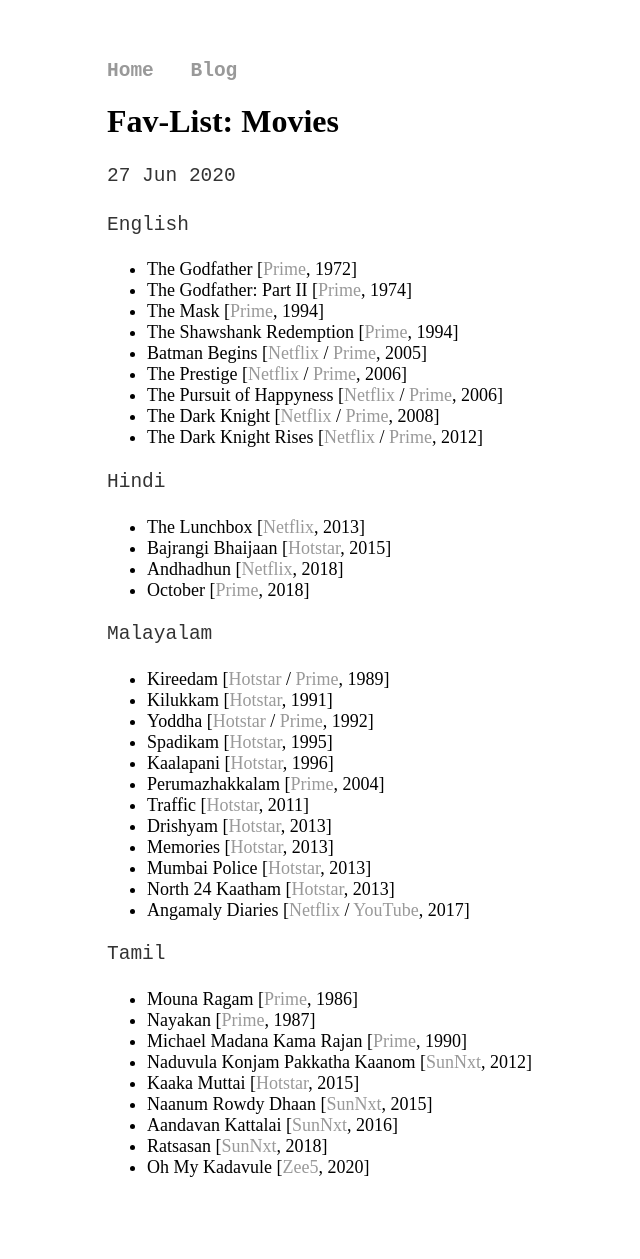
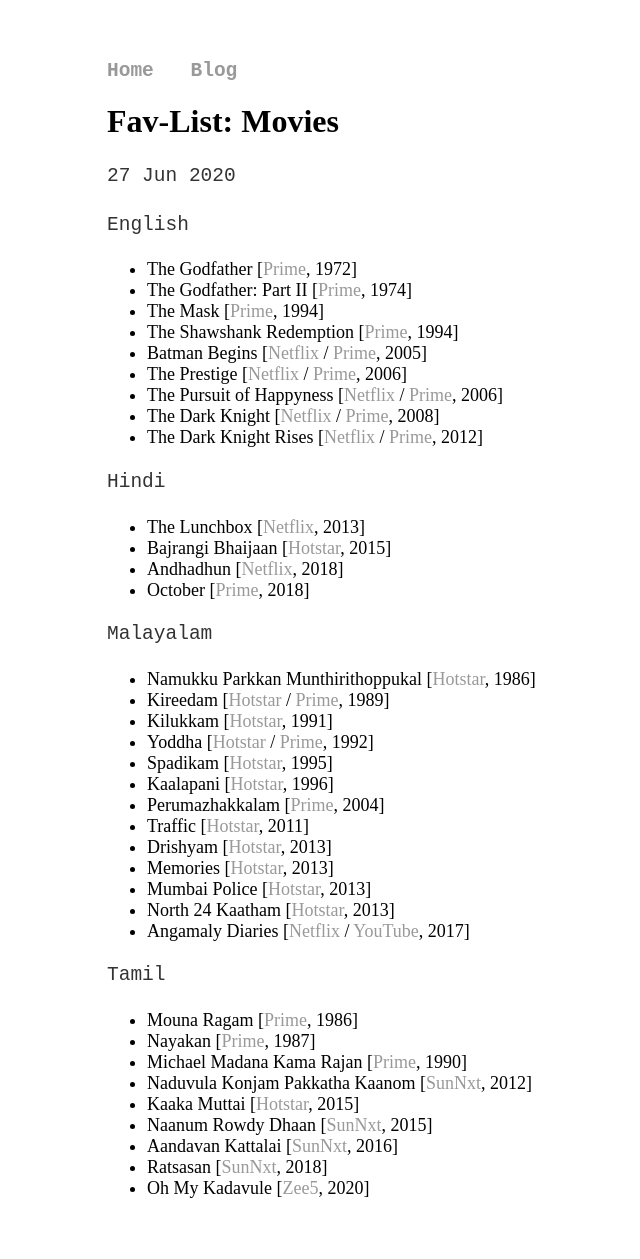
Before and after one commit to joe019/joe019.github.io, a Jekyll site: the page built from _posts/2020-06-27-movies.md, in a window 1280 px wide. Shown: the whole page, without its empty margins (53-693 px from the left). Built offline with Jekyll 4.4.1, drawn with Linux system fonts in a browser that asks for light colours; before the commit the page ends 1238 px from its top, so only the background shows below that.

Commit message:
Added "Namukku Parkkan Munthirithoppukal"

```diff
--- a/_posts/2020-06-27-movies.md
+++ b/_posts/2020-06-27-movies.md
@@ -22,6 +22,7 @@
 * October [[Prime](https://www.primevideo.com/detail/0KVOW5B1SGGC67U9R3BX2F7KXB), 2018]
 
 Malayalam
+* Namukku Parkkan Munthirithoppukal [[Hotstar](https://www.hotstar.com/in/movies/namukku-parkkan-munthiri-thoppukal/1000105756), 1986]
 * Kireedam [[Hotstar](https://www.hotstar.com/in/movies/kireedam/1000110732) / [Prime](https://www.primevideo.com/detail/0PQIIEJTVNUP03K79M430HVGNS), 1989]
 * Kilukkam [[Hotstar](https://www.hotstar.com/in/movies/kilukkam/1000036258), 1991]
 * Yoddha [[Hotstar](https://www.hotstar.com/in/movies/yodha/1000163767) / [Prime](https://www.primevideo.com/detail/0K66VD0RP31RNH5XHJZ3QXPQYH), 1992]
```
